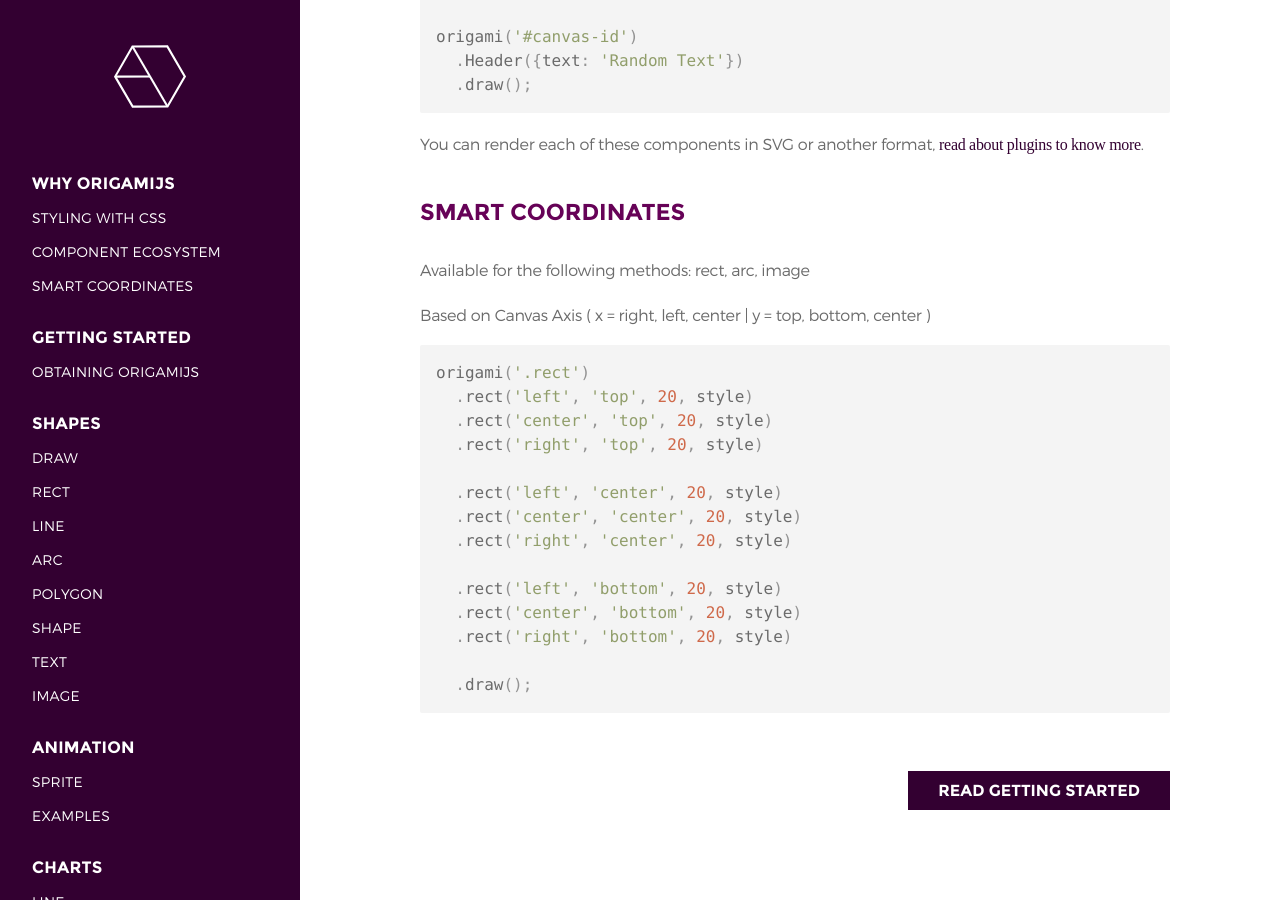
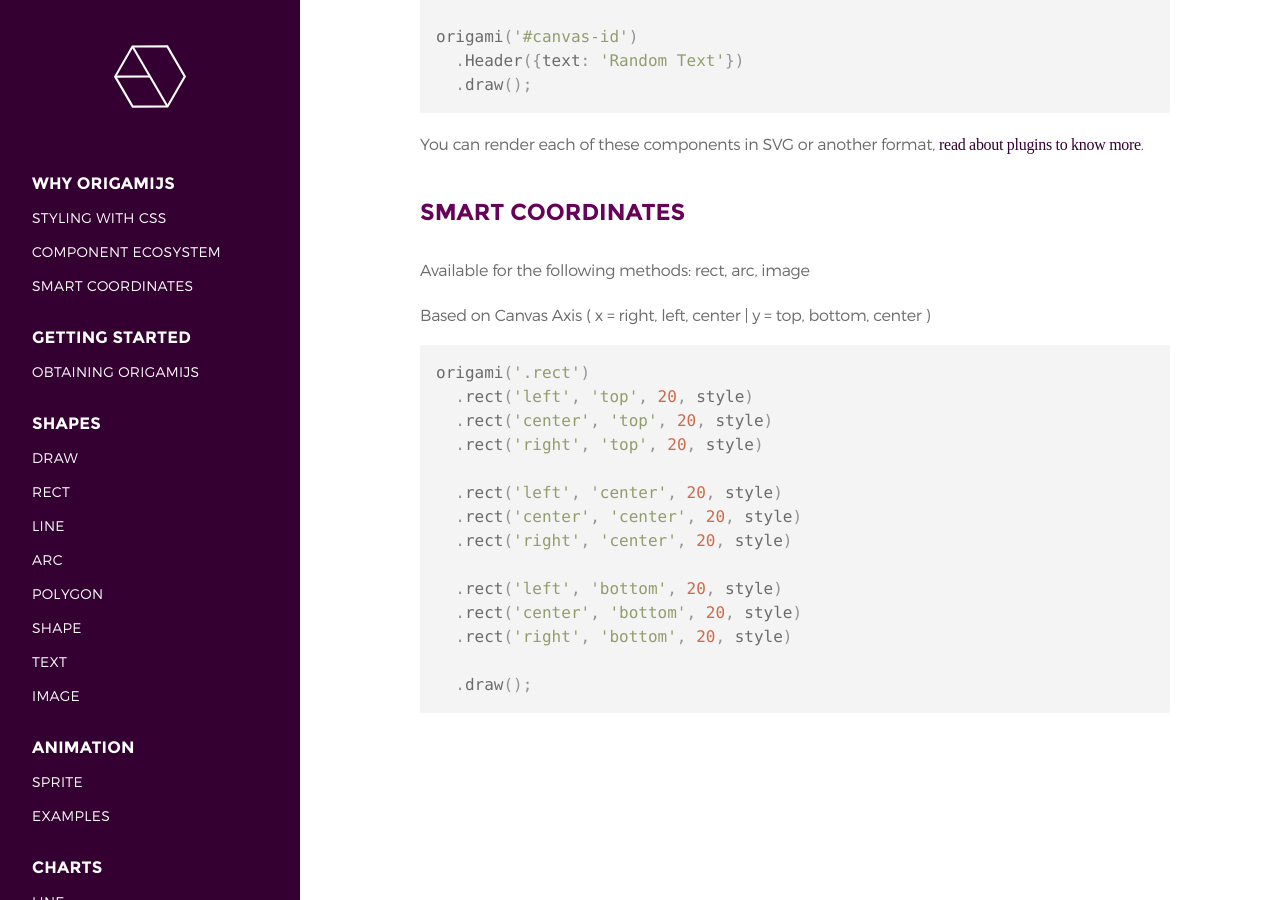
Before and after one commit to raphamorim/origamijs, a Jekyll site: the page built from _docs/1-why-origamijs.md, in a window 1280 px wide and 900 px high, scrolled down 1504 px. Built offline with Jekyll 4.4.1, drawn with Linux system fonts in a browser that asks for light colours; some web fonts are replaced.

Commit message:
removing navigation and use anchor

```diff
--- a/_docs/1-why-origamijs.md
+++ b/_docs/1-why-origamijs.md
@@ -83,7 +83,3 @@ Available for the following methods: rect, arc, image
 
   .draw();
 </code></pre>
-
-<div class="read-wrapper">
-    <a href="../2-getting-started" class="btn btn-read">Read Getting Started</a>
-</div>
```
